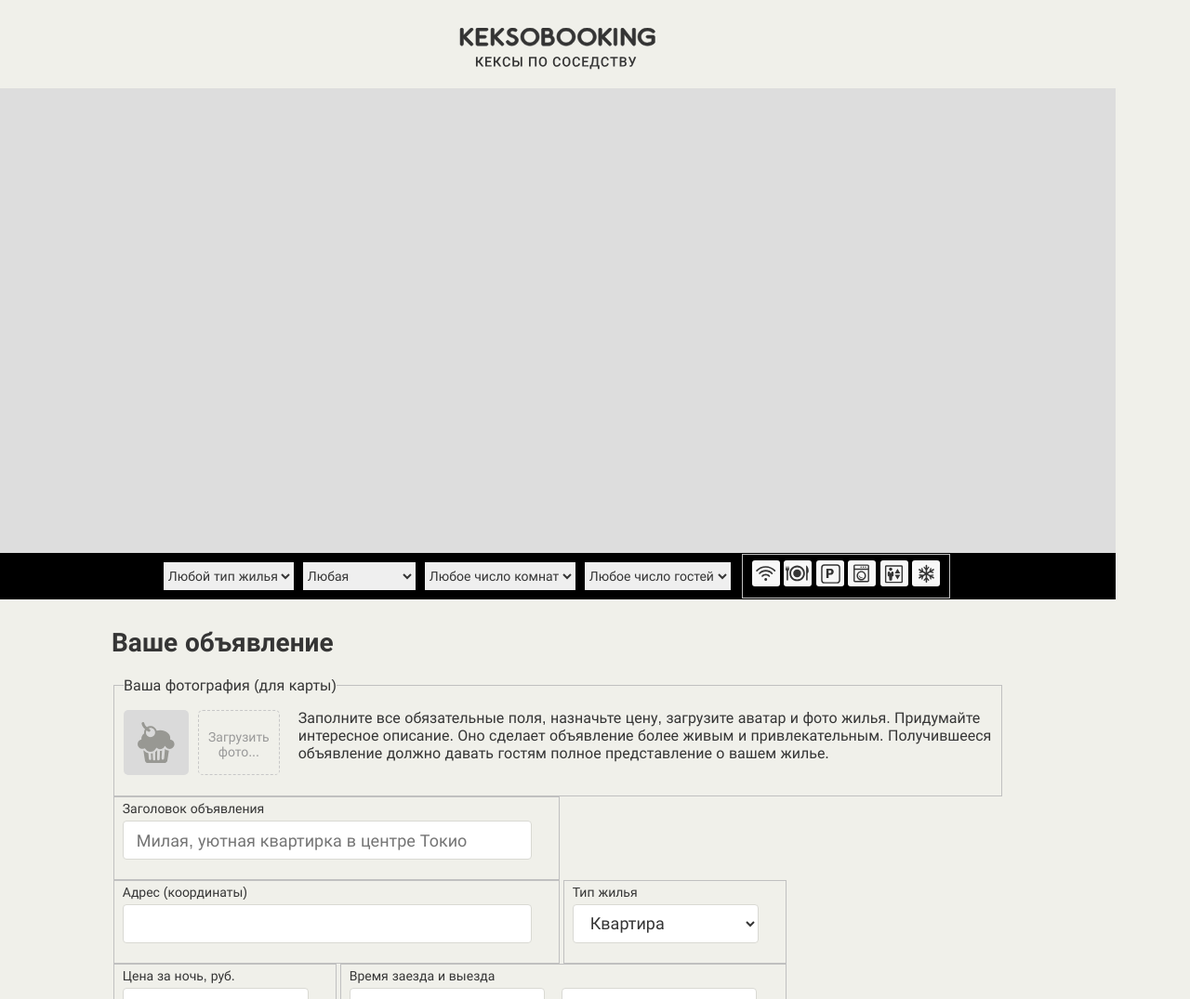
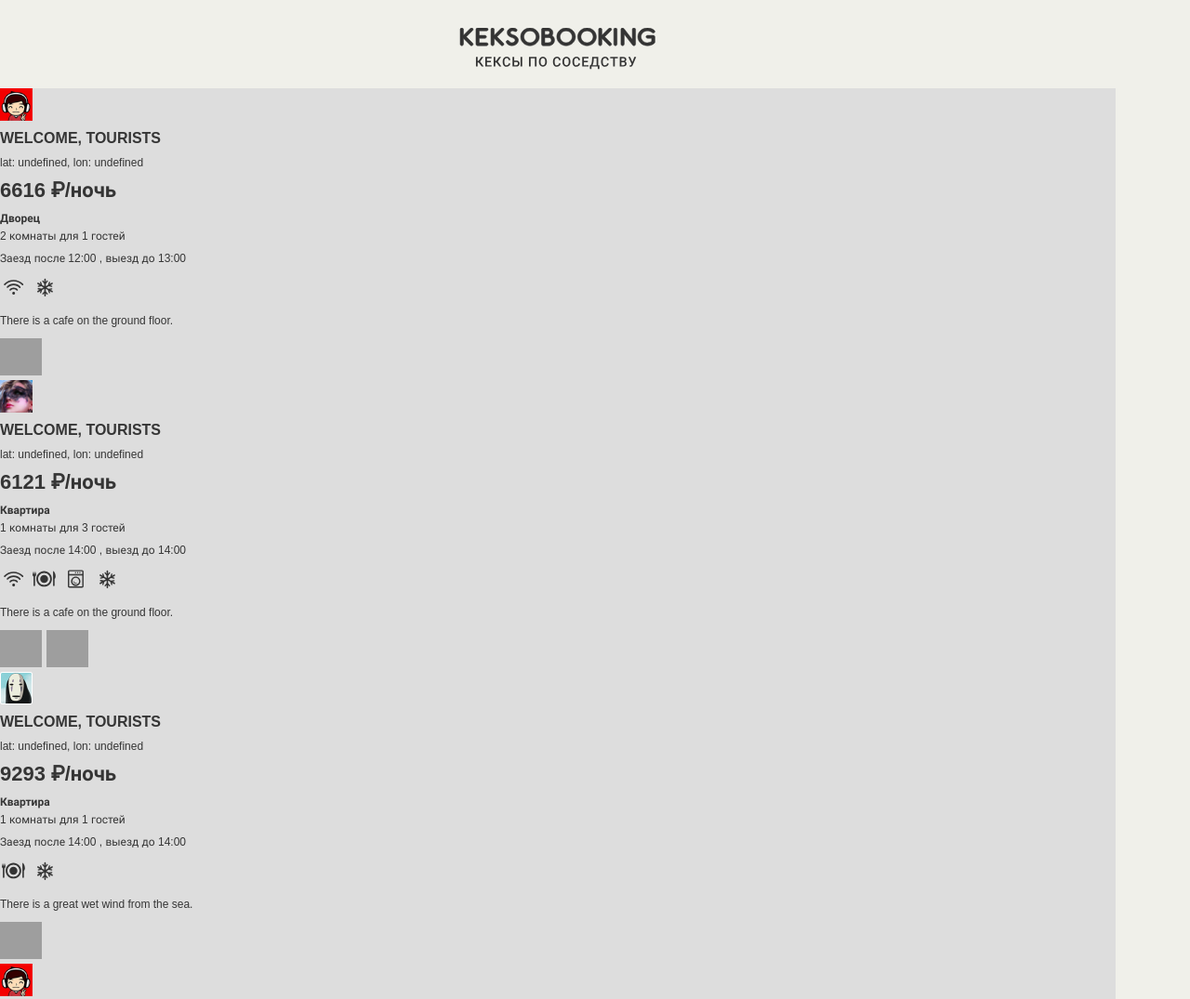
Before and after one commit to SwShow/Specialbooking, a website with bundled scripts: page index.html in a window 1280 px wide. Shown: the top 1075 px of the page at 93% size. Built offline with nearby package versions, Linux system fonts and the light colour scheme; grey boxes are pictures that could not be loaded.

Commit message:
feat: draw objects

```diff
--- a/css/style.css
+++ b/css/style.css
@@ -85,7 +85,7 @@ fieldset {
 
 .map__canvas {
   width: 100%;
-  height: 500px;
+  height: 1500px;
   background-color: #dddddd;
 }
 
--- a/index.html
+++ b/index.html
@@ -206,7 +206,7 @@
         <li class="popup__feature popup__feature--elevator"></li>
         <li class="popup__feature popup__feature--conditioner"></li>
       </ul>
-      <p class="popup__description">Великолепная квартира-студия в центре Токио. Подходит как туристам, так и бизнесменам. Квартира полностью укомплектована и недавно отремонтирована.</p>
+      <p class="popup__description">Великолепная квартира-студия в Токио.</p>
       <div class="popup__photos">
         <img src="" class="popup__photo" width="45" height="40" alt="Фотография жилья">
       </div>
@@ -227,6 +227,7 @@
       <button type="button" class="error__button">Попробовать снова</button>
     </div>
   </template>
-<script src = "./js/main.js"></script>
+<script src = "./js/main.js" type="module"></script>
+
 </body>
 </html>
--- a/js/main.js
+++ b/js/main.js
@@ -1,5 +1,8 @@
-import { array } from './util.js';
+import { arrays } from './util.js';
+import { addedData } from './preview.js';
 
+const data = arrays();
 // вывод конечного значения
 // eslint-disable-next-line no-console
-console.log(JSON.stringify(array(), null, ' '));
+//console.log(JSON.stringify(data, null, ' '));
+addedData(data);
--- /dev/null
+++ b/js/preview.js
@@ -0,0 +1,76 @@
+const card = document.querySelector('#card').content.querySelector('.popup');
+const mapCanvas = document.querySelector('.map__canvas');
+
+
+const TYPE = {
+  flat: 'Квартира',
+  bungalow: 'Бунгало',
+  house: 'Дом',
+  palace: 'Дворец',
+};
+
+const addedPhotos = (images, photoOffer) => {
+  const pElement = photoOffer.querySelector('.popup__photo');
+  for (let j = 0; j < images.length; j++) {
+    const photoElement = pElement.cloneNode(true);
+    photoElement.src = images[j];
+    photoOffer.appendChild(photoElement);
+  }
+  photoOffer.removeChild(pElement);
+};
+
+const removedFeatures = (feature, popupFeatures) => {
+  if (!(feature.includes('wifi'))) {
+    popupFeatures.querySelector('.popup__feature--wifi').classList.add('hidden');
+  }
+  if (!(feature.includes('dishwasher'))) {
+    popupFeatures.querySelector('.popup__feature--dishwasher').classList.add('hidden');
+  }
+  if (!(feature.includes('parking'))) {
+    popupFeatures.querySelector('.popup__feature--parking').classList.add('hidden');
+  }
+  if (!(feature.includes('washer'))) {
+    popupFeatures.querySelector('.popup__feature--washer').classList.add('hidden');
+  }
+  if (!(feature.includes('elevator'))) {
+    popupFeatures.querySelector('.popup__feature--elevator').classList.add('hidden');
+  }
+  if (!(feature.includes('conditioner'))) {
+    popupFeatures.querySelector('.popup__feature--conditioner').classList.add('hidden');
+  }
+};
+const addedData = (data) => {
+
+  for (let i = 0; i < data.length; i++) {
+    const element = card.cloneNode(true);
+    const fragmentElement = document.createDocumentFragment();
+    const photoAvatar = element.querySelector('.popup__avatar');
+    if (data[i].avatar) {
+      photoAvatar.src = data[i].avatar;
+    } else {
+      photoAvatar.remove();
+    }
+    element.querySelector('h3').textContent = data[i].offer.TITLE;
+    element.querySelector('.popup__text--address').textContent = `lat: ${data[i].offer.address.lat}, lon: ${data[i].offer.address.lon}`;
+    const price = element.querySelector('.popup__text--price');
+    price.textContent = `${data[i].offer.price} ₽/ночь`;
+    element.querySelector('.popup__type').textContent = TYPE[data[i].offer.type];
+    element.querySelector('.popup__text--capacity').textContent = `${data[i].offer.rooms} комнаты для
+      ${data[i].offer.guests} гостей`;
+    element.querySelector('.popup__text--time').textContent = `Заезд после ${data[i].offer.checkin}
+    , выезд до ${data[i].offer.checkout}`;
+    element.querySelector('.popup__description').textContent = data[i].offer.description;
+    const photoOffer = element.querySelector('.popup__photos');
+    const images = data[i].offer.photos;
+    addedPhotos(images, photoOffer);
+    const feature = data[i].offer.features;
+    const popupFeatures = element.querySelector('.popup__features');
+
+    removedFeatures(feature, popupFeatures);
+
+    fragmentElement.append(element);
+    mapCanvas.appendChild(fragmentElement);
+  }
+
+}
+export {addedData};
--- a/js/util.js
+++ b/js/util.js
@@ -51,7 +51,7 @@ const shuffle = (mean) => {
 }
 
 // создание массива конечного значения
-const array = () => {
+const arrays = () => {
   const array = [];
   for (let i = 0; i < 10; i++) {
     array.push(
@@ -75,5 +75,4 @@ const array = () => {
   }
   return array;
 }
-
-export { array };
+export { arrays };
```
